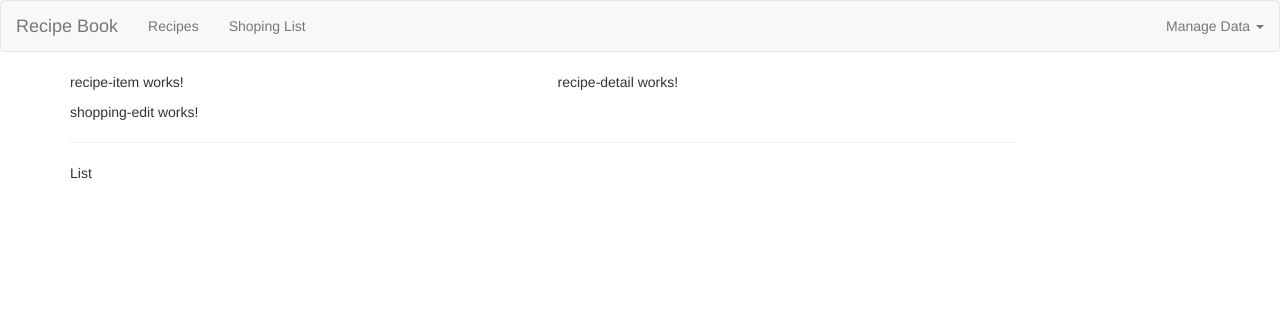
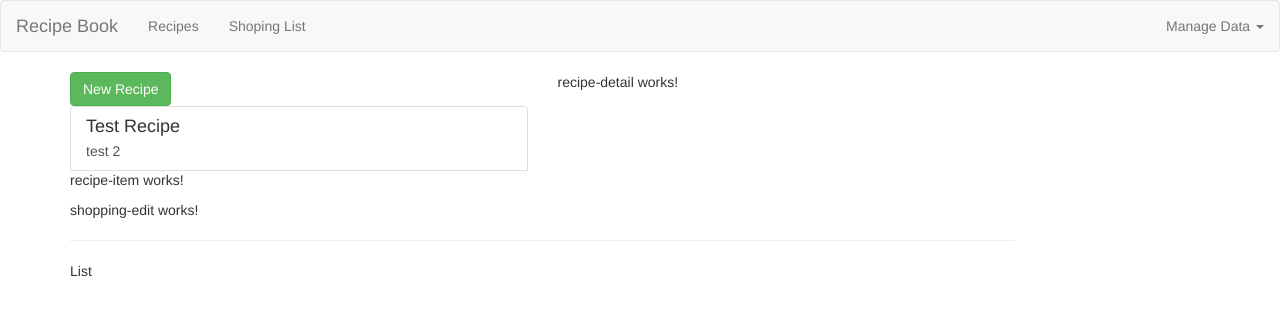
Before and after one commit to dariusz75/angular8-recipe-book, an Angular app: page / in a window 1280 px wide. Shown: the top 316 px of the page. Built offline with nearby package versions, Linux system fonts and the light colour scheme.

Commit message:
recipe list added

```diff
--- a/src/app/recipes/recipe-list/recipe-list.component.html
+++ b/src/app/recipes/recipe-list/recipe-list.component.html
@@ -1 +1,17 @@
-<app-recipe-item></app-recipe-item>
+<div class="row">
+  <div class="col-xs-12">
+    <button class="btn btn-success">New Recipe</button>
+  </div>
+  <div class="col-xs-12">
+    <a href="#" class="list-group-item clearfix" *ngFor="let recipe of recipes">
+      <div class="pull-left">
+        <h4 class="list-group-item-heading">{{recipe.name}}</h4>
+        <p class="list-group-item-text">test 2</p>
+      </div>
+      <span class="pull-right">
+        <img src="" alt="" class="img-responsive" style="max-height: 50px;">
+      </span>
+    </a>
+    <app-recipe-item></app-recipe-item>
+  </div>
+</div>
--- a/src/app/recipes/recipe-list/recipe-list.component.ts
+++ b/src/app/recipes/recipe-list/recipe-list.component.ts
@@ -1,4 +1,7 @@
 import { Component, OnInit } from '@angular/core';
+
+import { Recipe } from '../recipe.model';
+import { from } from 'rxjs';
 
 @Component({
   selector: 'app-recipe-list',
@@ -7,6 +10,10 @@
 })
 export class RecipeListComponent implements OnInit {
 
+  recipes: Recipe[] = [
+    new Recipe('Test Recipe', 'This is a test', 'https://cdn.pixabay.com/photo/2016/06/15/19/09/food-1459693_1280.jpg')
+  ];
+
   constructor() { }
 
   ngOnInit() {
--- /dev/null
+++ b/src/app/recipes/recipe.model.ts
@@ -0,0 +1,13 @@
+export class Recipe {
+
+  public name: string;
+  public description: string;
+  public imagePath: string;
+
+  constructor(name: string, description: string, imagePath: string) {
+    this.name = name;
+    this.description = description;
+    this.imagePath = imagePath;
+  }
+
+}
--- a/src/app/recipes/recipes.component.html
+++ b/src/app/recipes/recipes.component.html
@@ -1,5 +1,5 @@
 <div class="row">
-  <div class="col-md-5">
+  <div class="col-md-5 test">
     <app-recipe-list></app-recipe-list>
   </div>
   <div class="col-md-7">
```
